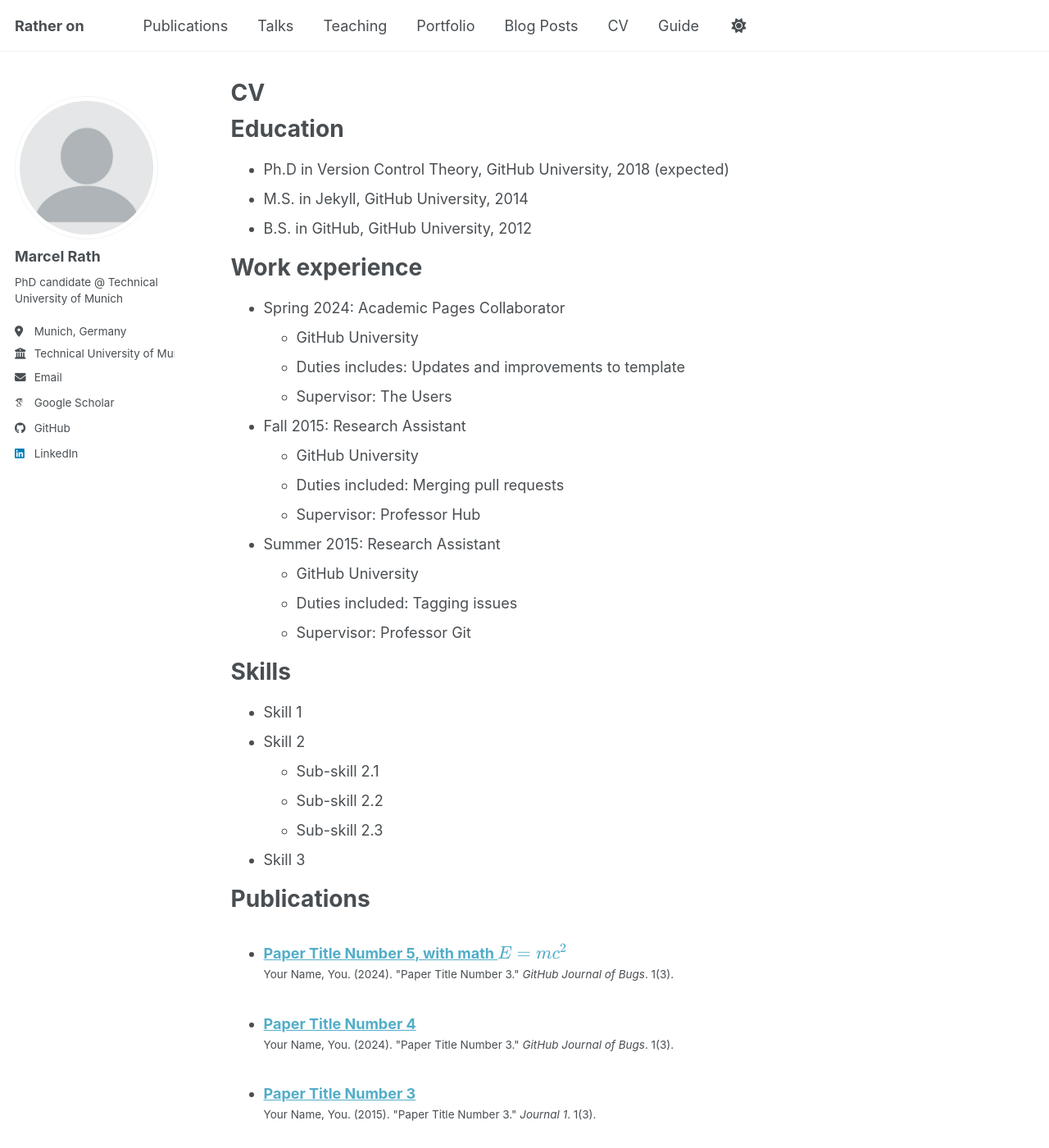
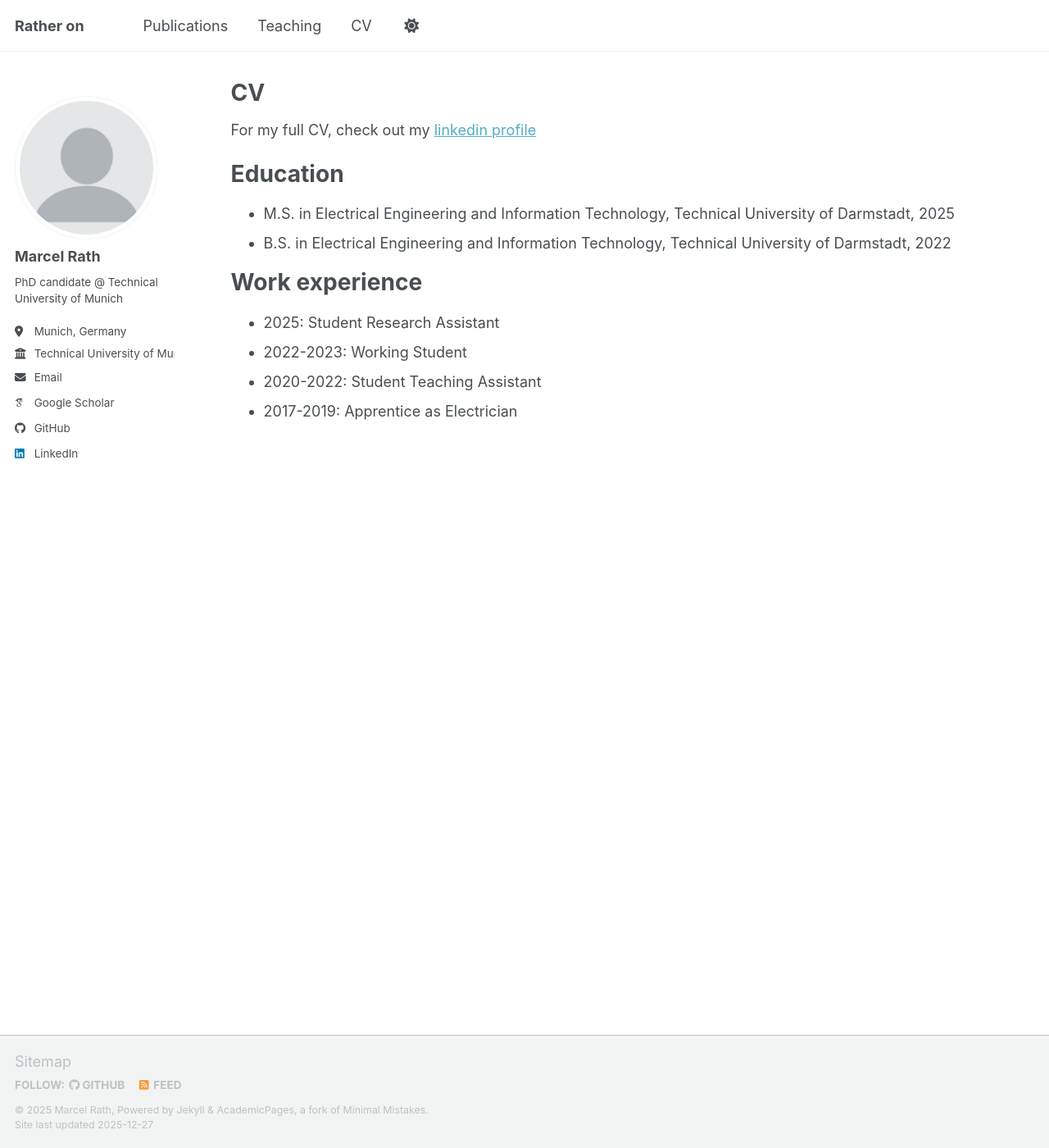
Before and after one commit to ratheron/ratheron.github.io, a Jekyll site: the page built from _pages/cv.md, in a window 1280 px wide and 1400 px high. Shown: the whole window at 82% size. Built offline with Jekyll 4.4.1, drawn with Linux system fonts in a browser that asks for light colours; some web fonts are replaced; a script bundle is joined from its source files by our own code; library files that are not in the unit come from our copies; some of the changed text lies outside the part shown.

```diff
--- a/_pages/cv.md
+++ b/_pages/cv.md
@@ -9,30 +9,21 @@ redirect_from:
 
 {% include base_path %}
 
+For my full CV, check out my [linkedin profile](linkedin.com/in/marcel-rath)
+
 Education
 ======
-* Ph.D in Version Control Theory, GitHub University, 2018 (expected)
-* M.S. in Jekyll, GitHub University, 2014
-* B.S. in GitHub, GitHub University, 2012
+* M.S. in Electrical Engineering and Information Technology, Technical University of Darmstadt, 2025
+* B.S. in Electrical Engineering and Information Technology, Technical University of Darmstadt, 2022
 
 Work experience
 ======
-* Spring 2024: Academic Pages Collaborator
-  * GitHub University
-  * Duties includes: Updates and improvements to template
-  * Supervisor: The Users
+* 2025: Student Research Assistant
+* 2022-2023: Working Student
+* 2020-2022: Student Teaching Assistant
+* 2017-2019: Apprentice as Electrician
 
-* Fall 2015: Research Assistant
-  * GitHub University
-  * Duties included: Merging pull requests
-  * Supervisor: Professor Hub
-
-* Summer 2015: Research Assistant
-  * GitHub University
-  * Duties included: Tagging issues
-  * Supervisor: Professor Git
-
-Skills
+<!-- Skills
 ======
 * Skill 1
 * Skill 2
@@ -61,4 +52,4 @@ Teaching
 
 Service and leadership
 ======
-* Currently signed in to 43 different slack teams
+* Currently signed in to 43 different slack teams -->
--- a/_pages/publications.html
+++ b/_pages/publications.html
@@ -30,4 +32,4 @@ author_profile: true
   {% for post in site.publications reversed %}
     {% include archive-single.html %}
   {% endfor %}
-{% endif %}
+{% endif %} -->
```
Also changed, not shown: other parts of _pages/publications.html (+3 -1 lines), _data/navigation.yml (+8 -8 lines), _pages/about.md (+9 -3 lines), _pages/teaching.html (+8 -2 lines).
